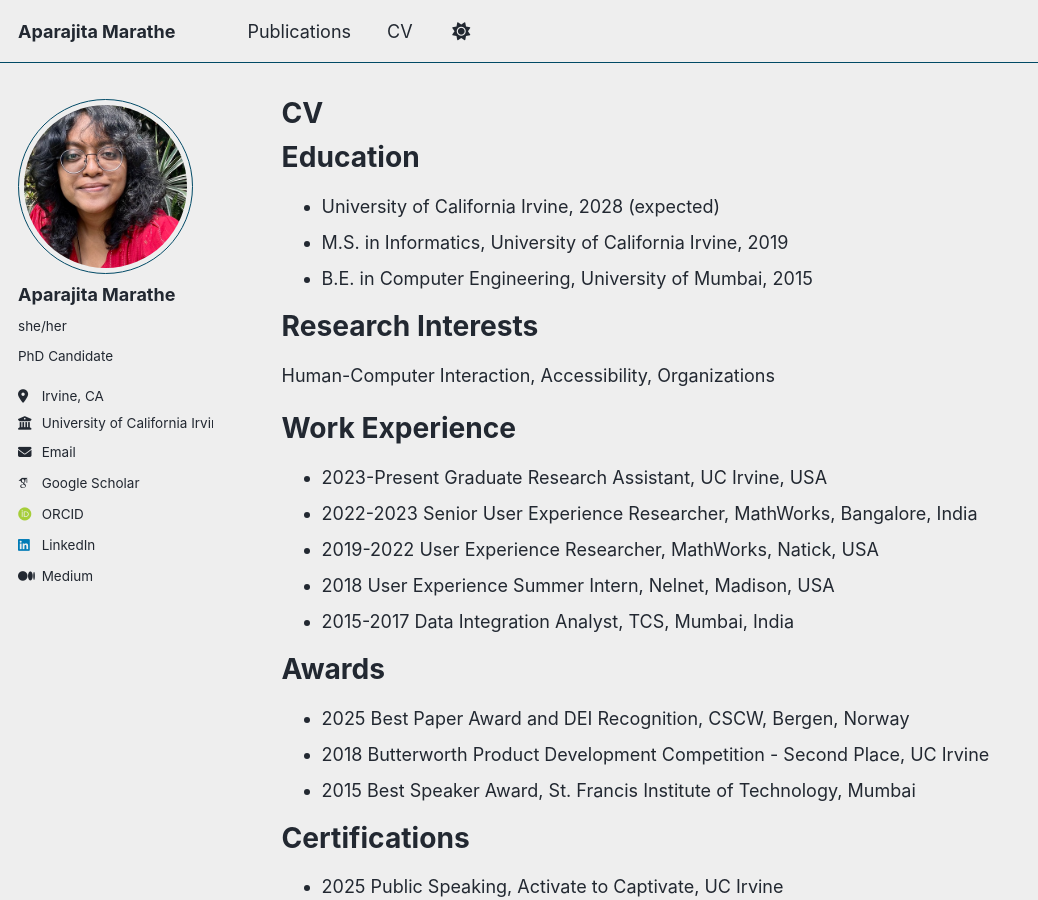
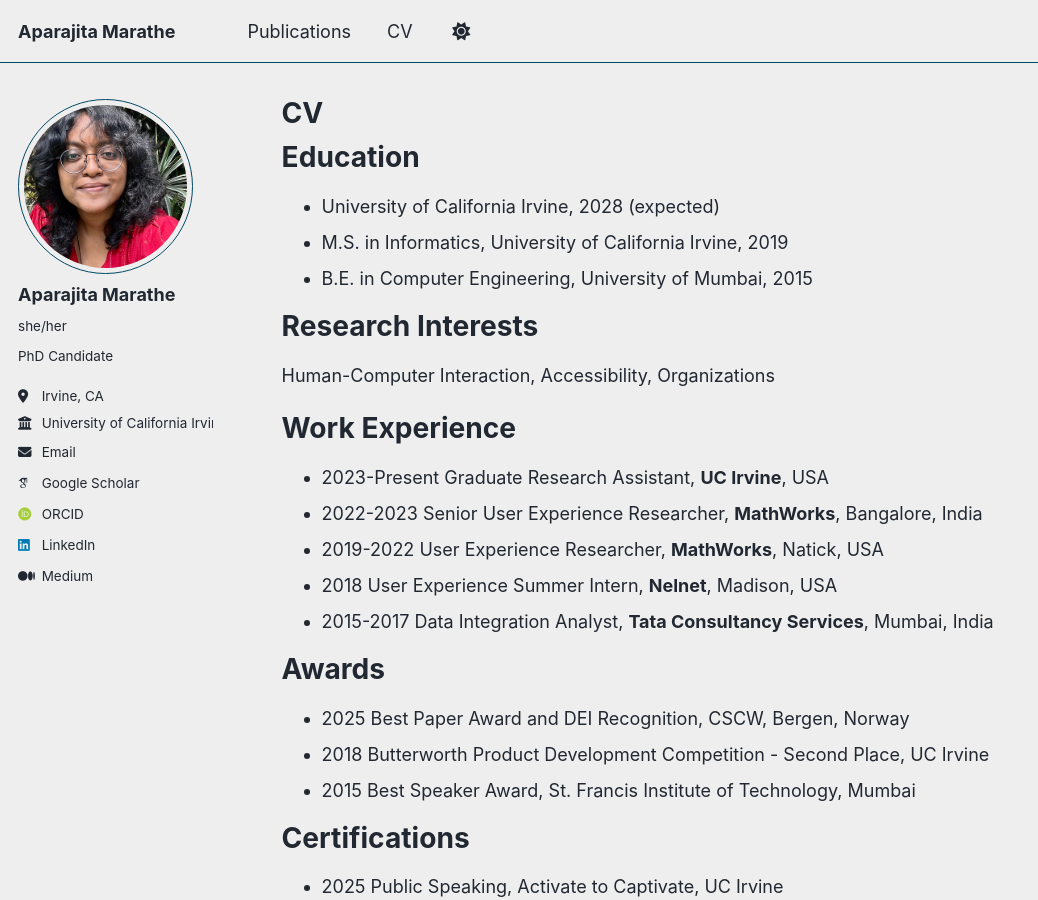
Before and after one commit to aparajitamarathe/aparajitamarathe.github.io, a Jekyll site: the page built from _pages/cv.md, in a window 1280 px wide and 900 px high. Shown: the whole window, without its empty margins (0-1038 px from the left). Built offline with Jekyll 4.4.1, drawn with Linux system fonts in a browser that asks for light colours; some web fonts are replaced.

```diff
--- a/_pages/cv.md
+++ b/_pages/cv.md
@@ -22,11 +22,11 @@ Human-Computer Interaction, Accessibility, Organizations
 
 Work Experience
 ======
-*  2023-Present Graduate Research Assistant, UC Irvine, USA
-* 2022-2023 Senior User Experience Researcher, MathWorks,  Bangalore, India
-* 2019-2022 User Experience Researcher, MathWorks, Natick, USA
-* 2018 User Experience Summer Intern, Nelnet, Madison, USA
-* 2015-2017 Data Integration Analyst, TCS, Mumbai, India
+* 2023-Present Graduate Research Assistant, **UC Irvine**, USA
+* 2022-2023 Senior User Experience Researcher, **MathWorks**,  Bangalore, India
+* 2019-2022 User Experience Researcher, **MathWorks**, Natick, USA
+* 2018 User Experience Summer Intern, **Nelnet**, Madison, USA
+* 2015-2017 Data Integration Analyst, **Tata Consultancy Services**, Mumbai, India
 
 Awards
 ======
```
